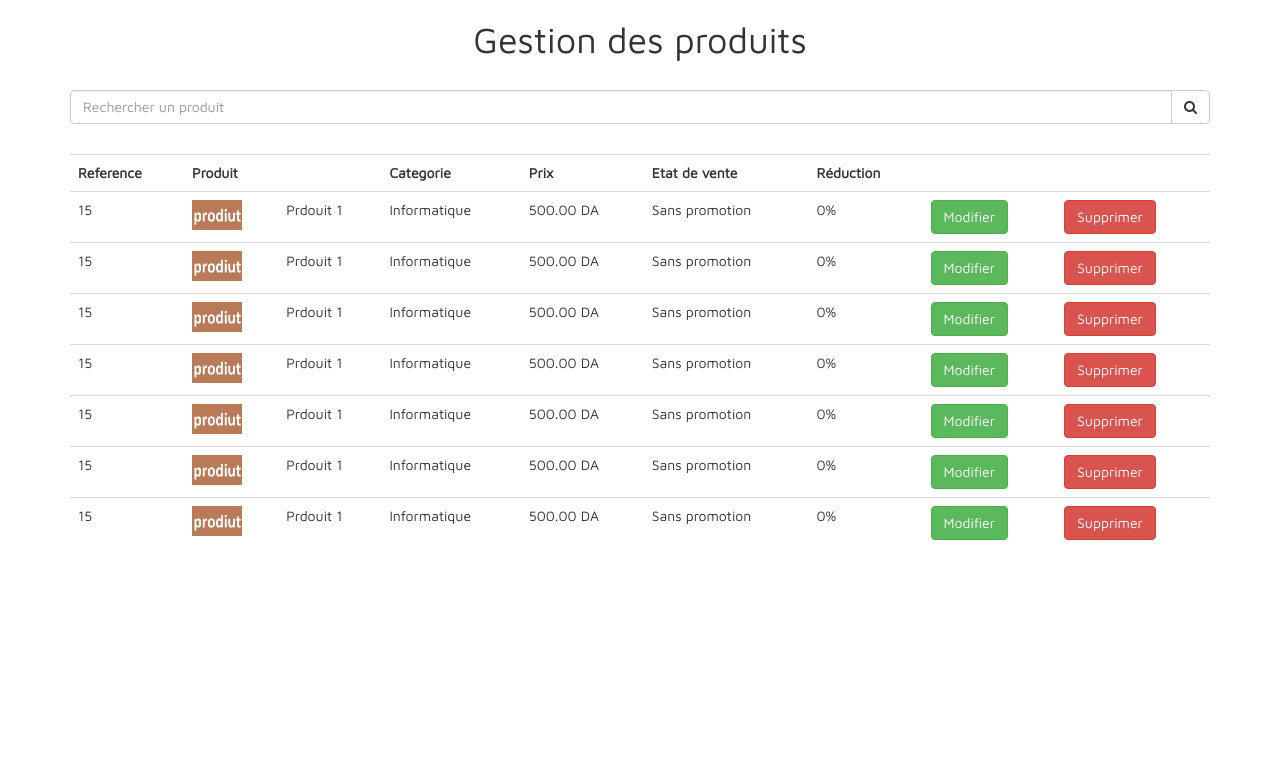
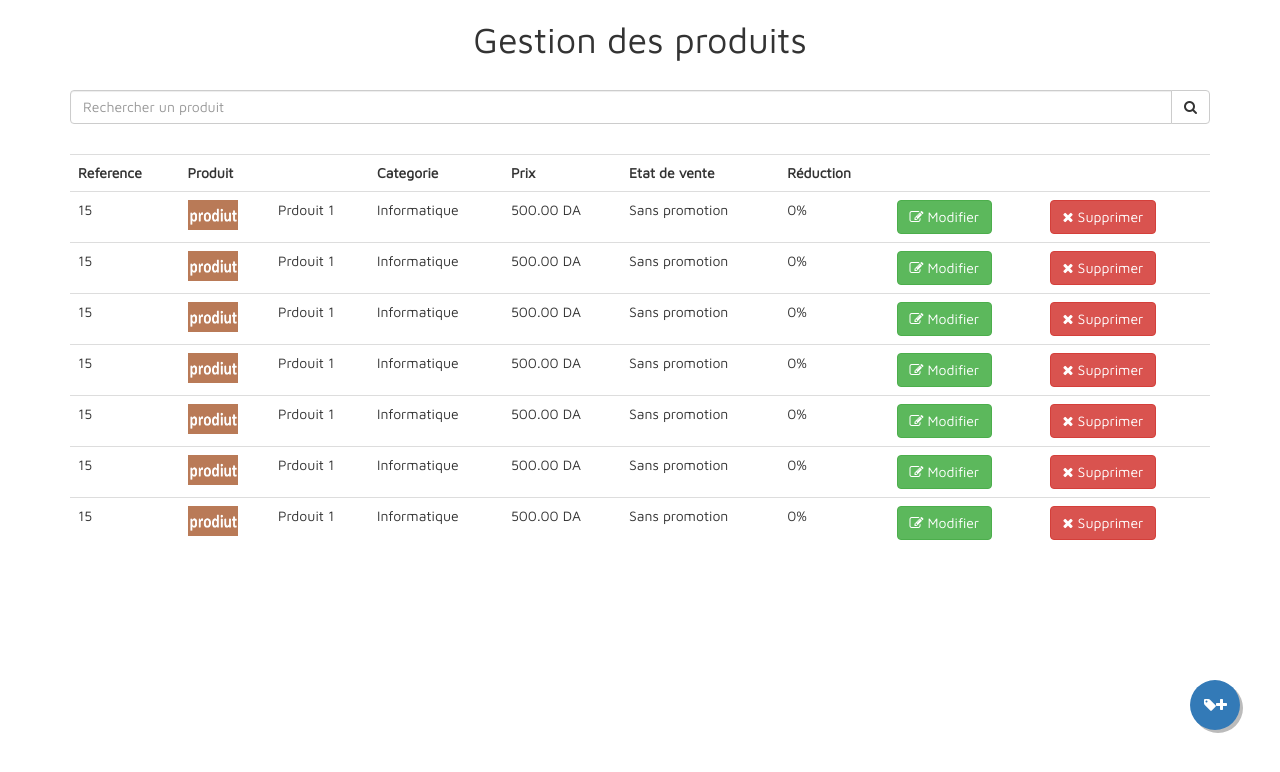
Before and after one commit to yacine17/PFEecommerceWebSite, a PHP site: template Dynamic/admin/pages/gestionProduit.php in a window 1280 px wide. Shown: the top 772 px of the page. Run offline with PHP 8.4, Linux system fonts and the light colour scheme; the template is opened without the code that fills it, so the values that code supplies are empty.

Commit message:
modification gestion produit

```diff
--- a/Dynamic/admin/css/style.css
+++ b/Dynamic/admin/css/style.css
@@ -50,6 +50,24 @@ body{
 .gestionFacture .input-group{
     margin: 30px 0 30px 0;
 }
+.gestionProduit .ajouterNouveauProduit{
+    height: 50px;
+    width: 50px;
+    border-radius: 50%;
+    position: fixed;
+    top: 85%;
+    left: 93%;
+    line-height: 50px;
+    box-shadow: #BBB 3px 3px;
+    -webkit-transition: all 500ms;
+    -moz-transition: all 500ms;
+    -o-transition: all 500ms;
+    transition: all 500ms;
+}
+.gestionProduit .ajouterNouveauProduit:hover{
+    cursor: pointer;
+    background-color: #337AF9;
+}
 /*End Gestion Produit*/
 /*Start Gestion Facture*/
 .gestionFacture table tr td:first-child{
--- a/Dynamic/admin/index.php
+++ b/Dynamic/admin/index.php
@@ -7,7 +7,7 @@
  */
 require 'pages/templates/header.php';
 require 'pages/templates/navbar.php';
-require 'pages/accueil.php';
+require 'pages/gestionProduit.php';
 
 
 require 'pages/templates/footer.php';
--- a/Dynamic/admin/js/myScript.js
+++ b/Dynamic/admin/js/myScript.js
@@ -0,0 +1,4 @@
+//Confirm Button
+$(".confirm").click(function () {
+    return confirm('Are You Sure ?');
+});
--- a/Dynamic/admin/pages/gestionProduit.php
+++ b/Dynamic/admin/pages/gestionProduit.php
@@ -35,8 +35,8 @@
                 <td>500.00 DA</td>
                 <td>Sans promotion</td>
                 <td>0%</td>
-                <td><button class="btn btn-success">Modifier</button></td>
-                <td><button class="btn btn-danger">Supprimer</button></td>
+                <td><button class="btn btn-success"><i class="fa fa-edit"></i> Modifier</button></td>
+                <td><button class="btn btn-danger confirm"><i class="fa fa-close"></i> Supprimer</button></td>
             </tr>
             <tr>
                 <td>15</td>
@@ -46,8 +46,8 @@
                 <td>500.00 DA</td>
                 <td>Sans promotion</td>
                 <td>0%</td>
-                <td><button class="btn btn-success">Modifier</button></td>
-                <td><button class="btn btn-danger">Supprimer</button></td>
+                <td><button class="btn btn-success"><i class="fa fa-edit"></i> Modifier</button></td>
+                <td><button class="btn btn-danger confirm"><i class="fa fa-close"></i> Supprimer</button></td>
             </tr>
             <tr>
                 <td>15</td>
@@ -57,8 +57,8 @@
                 <td>500.00 DA</td>
                 <td>Sans promotion</td>
                 <td>0%</td>
-                <td><button class="btn btn-success">Modifier</button></td>
-                <td><button class="btn btn-danger">Supprimer</button></td>
+                <td><button class="btn btn-success"><i class="fa fa-edit"></i> Modifier</button></td>
+                <td><button class="btn btn-danger confirm"><i class="fa fa-close"></i> Supprimer</button></td>
             </tr>
             <tr>
                 <td>15</td>
@@ -68,8 +68,8 @@
                 <td>500.00 DA</td>
                 <td>Sans promotion</td>
                 <td>0%</td>
-                <td><button class="btn btn-success">Modifier</button></td>
-                <td><button class="btn btn-danger">Supprimer</button></td>
+                <td><button class="btn btn-success"><i class="fa fa-edit"></i> Modifier</button></td>
+                <td><button class="btn btn-danger confirm"><i class="fa fa-close"></i> Supprimer</button></td>
             </tr>
             <tr>
                 <td>15</td>
@@ -79,8 +79,8 @@
                 <td>500.00 DA</td>
                 <td>Sans promotion</td>
                 <td>0%</td>
-                <td><button class="btn btn-success">Modifier</button></td>
-                <td><button class="btn btn-danger">Supprimer</button></td>
+                <td><button class="btn btn-success"><i class="fa fa-edit"></i> Modifier</button></td>
+                <td><button class="btn btn-danger confirm"><i class="fa fa-close"></i> Supprimer</button></td>
             </tr>
             <tr>
                 <td>15</td>
@@ -90,8 +90,8 @@
                 <td>500.00 DA</td>
                 <td>Sans promotion</td>
                 <td>0%</td>
-                <td><button class="btn btn-success">Modifier</button></td>
-                <td><button class="btn btn-danger">Supprimer</button></td>
+                <td><button class="btn btn-success"><i class="fa fa-edit"></i> Modifier</button></td>
+                <td><button class="btn btn-danger confirm"><i class="fa fa-close"></i> Supprimer</button></td>
             </tr>
             <tr>
                 <td>15</td>
@@ -101,9 +101,14 @@
                 <td>500.00 DA</td>
                 <td>Sans promotion</td>
                 <td>0%</td>
-                <td><button class="btn btn-success">Modifier</button></td>
-                <td><button class="btn btn-danger">Supprimer</button></td>
+                <td><button class="btn btn-success"><i class="fa fa-edit"></i> Modifier</button></td>
+                <td><button class="btn btn-danger confirm"><i class="fa fa-close"></i> Supprimer</button></td>
             </tr>
         </table>
+        <!--Start Ajouter nouveau produit-->
+        <div class="ajouterNouveauProduit bg-primary text-center" title="Ajouter nouveau produit">
+            <i class="fa fa-tag"></i><i class="fa fa-plus"></i>
+        </div>
+        <!--End Ajouter nouveau produit-->
     </div>
 </div>
--- a/Dynamic/admin/pages/login.php
+++ b/Dynamic/admin/pages/login.php
@@ -12,13 +12,13 @@
             <div class="form-group">
                 <div class="">
                     <label for="username">Nom d'utilisateur:</label>
-                    <input type="text" class="form-control" id="username" name="username" placeholder="Nom d'utilisateur" required autocomplete="off">
+                    <input type="text" class="form-control" id="username" name="username" placeholder="Nom d'utilisateur" required="required" autocomplete="off">
                 </div>
             </div>
             <div class="form-group" >
                 <div class="">
                     <label for="password">Mot de passe:</label>
-                    <input type="password" class="form-control" id="password" name="password" placeholder="Mot de passe" required autocomplete="new-password">
+                    <input type="password" class="form-control" id="password" name="password" placeholder="Mot de passe" required="required" autocomplete="new-password">
                 </div>
             </div>
             <input type="submit" class="btn btn-primary btn-block">
```
